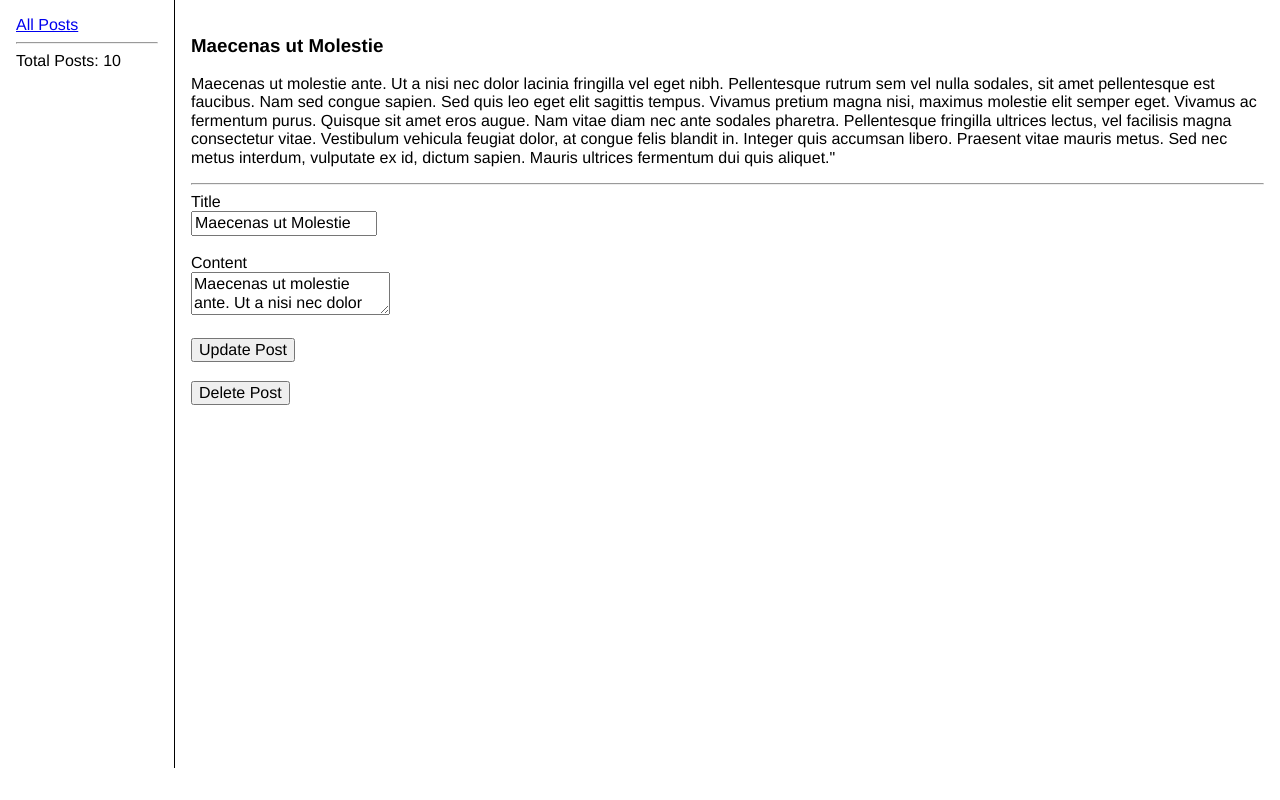
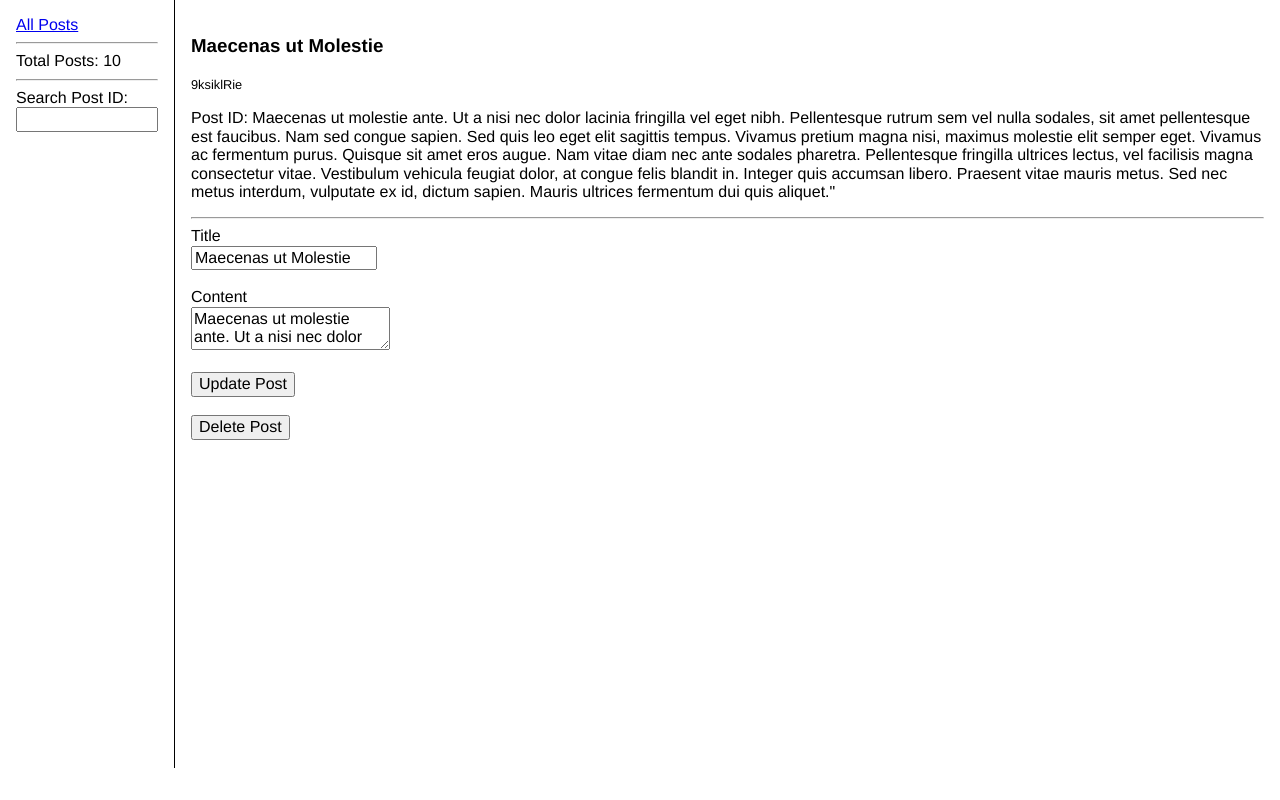
Before and after one commit to tannerlinsley/react-query-blog-refactor-example, a Next.js app: page / in a window 1280 px wide. Both pictures are taken after a click on the link "Maecenas ut Molestie". Built offline with nearby package versions, Linux system fonts and the light colour scheme.

Commit message:
Post lookup by ID

```diff
--- a/hooks/usePost.js
+++ b/hooks/usePost.js
@@ -6,7 +6,11 @@ export default function usePost(postId) {
   const [error, setError] = React.useState()
   const [status, setStatus] = React.useState('loading')
 
-  const refetch = async () => {
+  const refetch = React.useCallback(async () => {
+    if (!postId) {
+      return
+    }
+
     try {
       setStatus('loading')
 
@@ -21,11 +25,11 @@ export default function usePost(postId) {
       setError(err)
       setStatus('error')
     }
-  }
+  }, [postId])
 
   React.useEffect(() => {
     refetch()
-  }, [])
+  }, [refetch])
 
   return {
     post,
--- a/pages/_app.js
+++ b/pages/_app.js
@@ -20,6 +20,10 @@ const GlobalStyles = createGlobalStyle`
   * {
     box-sizing: border-box;
   }
+
+  input {
+    max-width: 100%;
+  }
 `
 
 export default class MyApp extends App {
--- a/pages/index.js
+++ b/pages/index.js
@@ -20,7 +20,7 @@ function App() {
             All Posts
           </a>
           <hr />
-          <Stats />
+          <Stats setActivePostId={setActivePostId} />
         </Sidebar>
         <Main>
           {activePostId ? (
@@ -128,8 +128,9 @@ function Post({ activePostId, setActivePostId }) {
       ) : (
         <div>
           <h3>{post.title}</h3>
+          <small>{post.id}</small>
           <div>
-            <p>{post.content}</p>
+            <p>Post ID: {post.content}</p>
           </div>
 
           <hr />
@@ -159,9 +160,41 @@ function Post({ activePostId, setActivePostId }) {
   )
 }
 
-function Stats() {
-  const { posts, status } = usePosts()
-  return <div>Total Posts: {status === 'loading' ? '...' : posts.length}</div>
+function Stats({ setActivePostId }) {
+  const { posts, status: postsStatus } = usePosts()
+  const [postId, setPostId] = React.useState()
+  const { post, status: postStatus, error: postError } = usePost(postId)
+
+  return (
+    <div>
+      <div>Total Posts: {postsStatus === 'loading' ? '...' : posts.length}</div>
+      <hr />
+      <div>
+        <div>
+          Search Post ID:{' '}
+          <input value={postId} onChange={(e) => setPostId(e.target.value)} />
+        </div>
+        <br />
+        {postId ? (
+          <div>
+            {postStatus === 'loading' ? (
+              <span>Loading...</span>
+            ) : postStatus === 'error' ? (
+              <span>Error: {postError.message}</span>
+            ) : (
+              <div>
+                <small>Found:</small>
+                <br />
+                <a href="#" onClick={() => setActivePostId(post.id)}>
+                  {post.title}
+                </a>
+              </div>
+            )}
+          </div>
+        ) : null}
+      </div>
+    </div>
+  )
 }
 
 export default App
```
